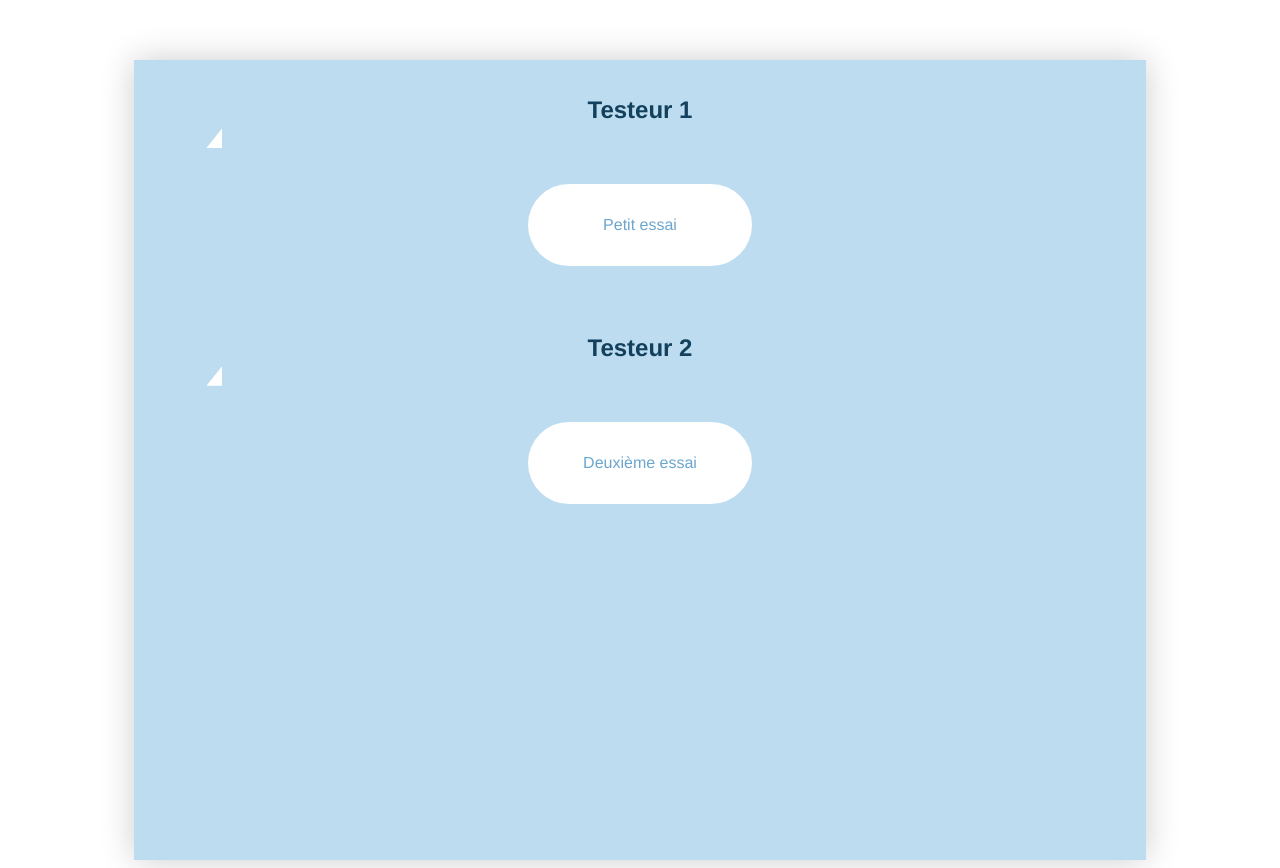
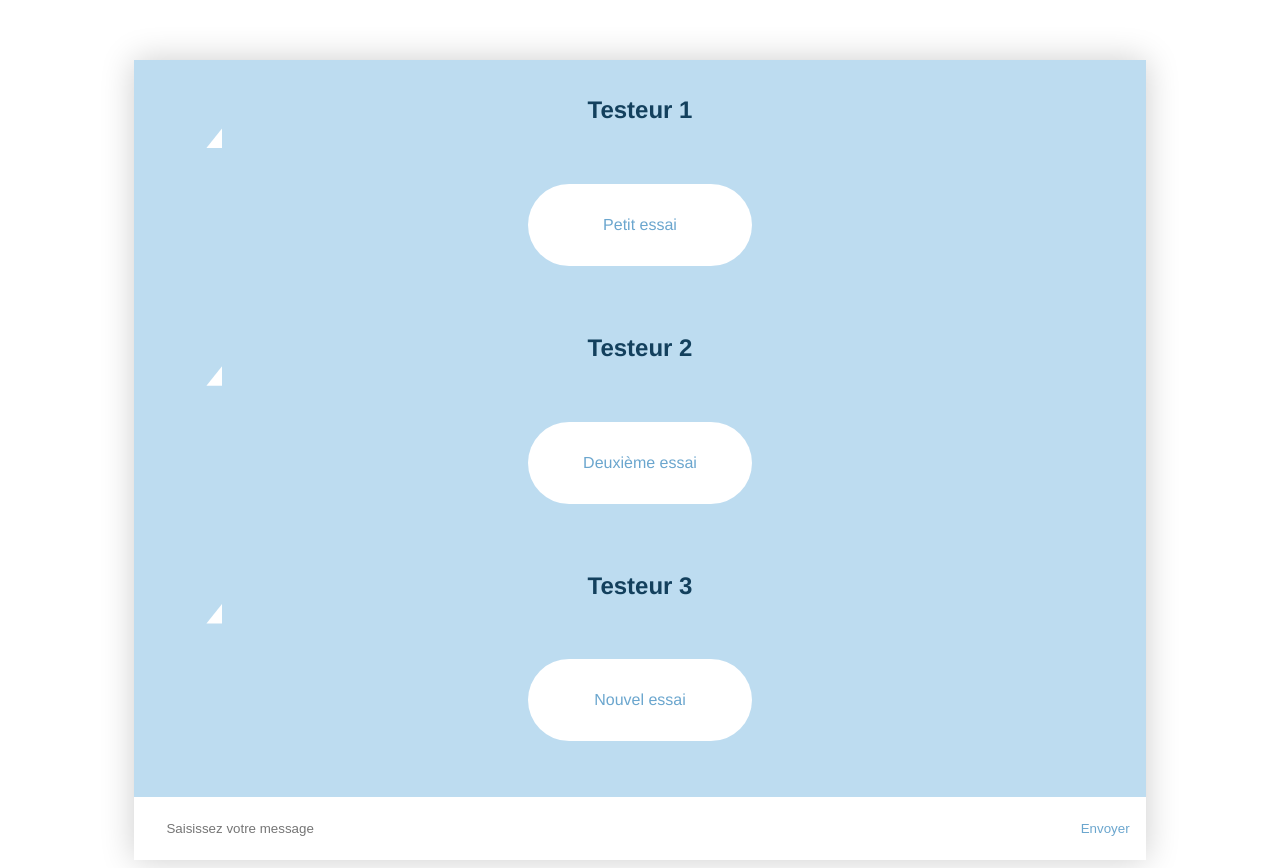
Before and after one commit to FranckPedron/Vue-Chatroom, a Vue app: page / in a window 1280 px wide. Built offline with nearby package versions, Linux system fonts and the light colour scheme.

Commit message:
Build - start state connection

```diff
--- a/src/components/ChatView.vue
+++ b/src/components/ChatView.vue
@@ -1,11 +1,13 @@
 <template>
   <div class="app">
     <MessagesView />
+    <FormView />
   </div>
 </template>
 
 <script setup>
 import MessagesView from "@/components/MessagesView";
+import FormView from "@/components/FormView";
 </script>
 
 <style lang="scss">
--- /dev/null
+++ b/src/components/FormView.vue
@@ -0,0 +1,45 @@
+<template>
+  <form class="form">
+    <input class="form-input" type="text" placeholder="Saisissez votre message" v-model="currentMessage" @change="handleChange"/>
+    <button class="form-button" type="submit">Envoyer</button>
+  </form>
+</template>
+
+<script setup>
+import {useMessageStore} from "@/stores/MessageStore";
+
+const messageStore = useMessageStore();
+const currentMessage = messageStore.currentMessage;
+
+const handleChange = (e) => {
+  messageStore.$patch(writeMessage(e.target.value));
+}
+
+</script>
+
+<style lang="scss">
+@use 'src/styles/vars';
+
+.form {
+  display: flex;
+  font-size: 1.3em;
+
+  &-input {
+    background-color: white;
+    border: 0;
+    padding: 1.5rem 2rem;
+    flex-grow: 1;
+  }
+
+  &-button {
+    background-color: white;
+    border: 0;
+    padding: 0.5rem 1rem;
+    color: vars.$colorText;
+
+    &:hover, &:focus {
+      background-color: #eee
+    }
+  }
+}
+</style>
--- a/src/stores/MessageStore.js
+++ b/src/stores/MessageStore.js
@@ -5,12 +5,18 @@ export const useMessageStore = defineStore('MessageStore', {
         return {
             messages: [
                 {id: 0, content: 'Petit essai', author: 'Testeur 1'},
-                {id: 1, content: 'Deuxième essai', author: 'Testeur 2'}
+                {id: 1, content: 'Deuxième essai', author: 'Testeur 2'},
+                {id: 2, content: 'Nouvel essai', author: 'Testeur 3'}
             ],
             currentMessage: '',
             displayError: false,
             errorMessage: '',
             open: true,
         }
+    },
+    actions: {
+        writeMessage(message) {
+            this.currentMessage = message;
+        }
     }
 })
```
